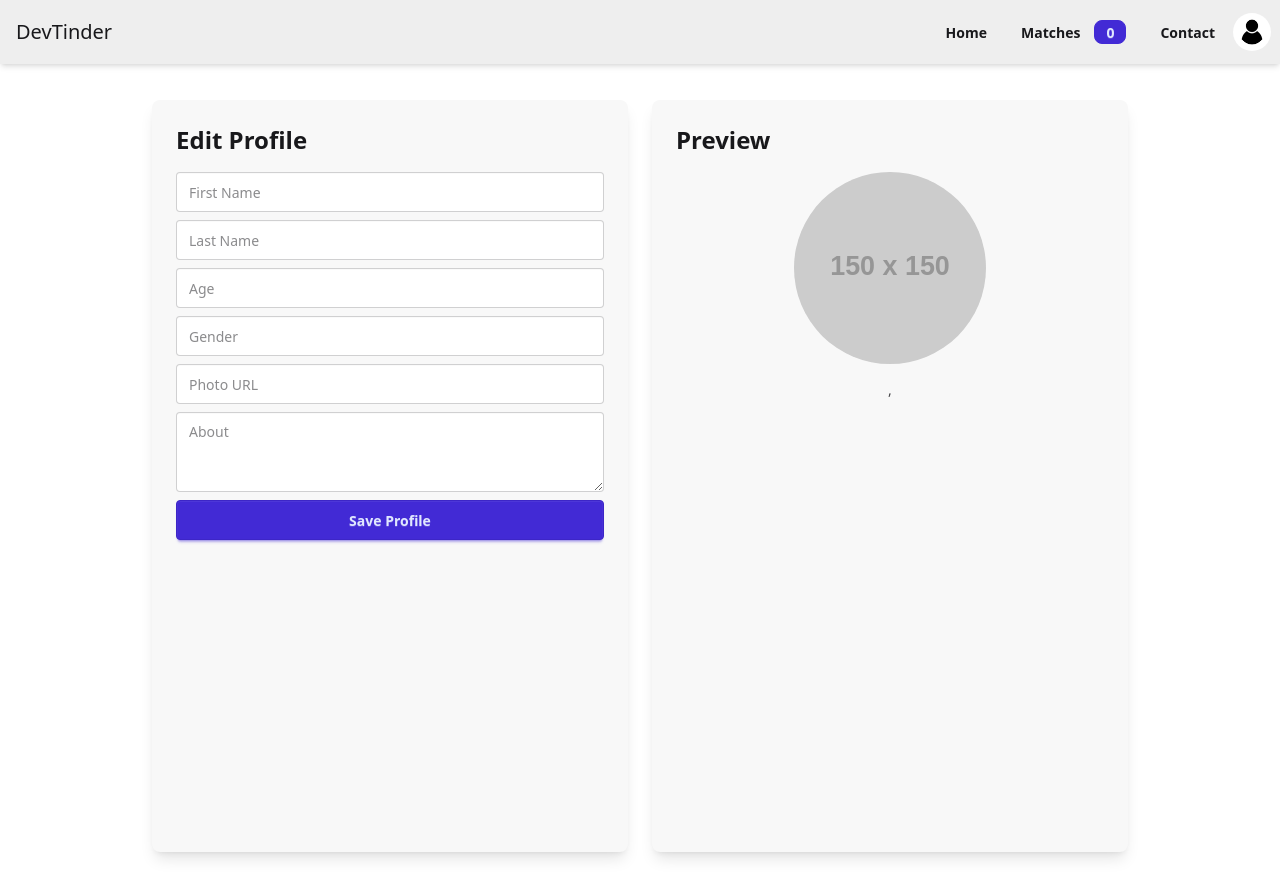
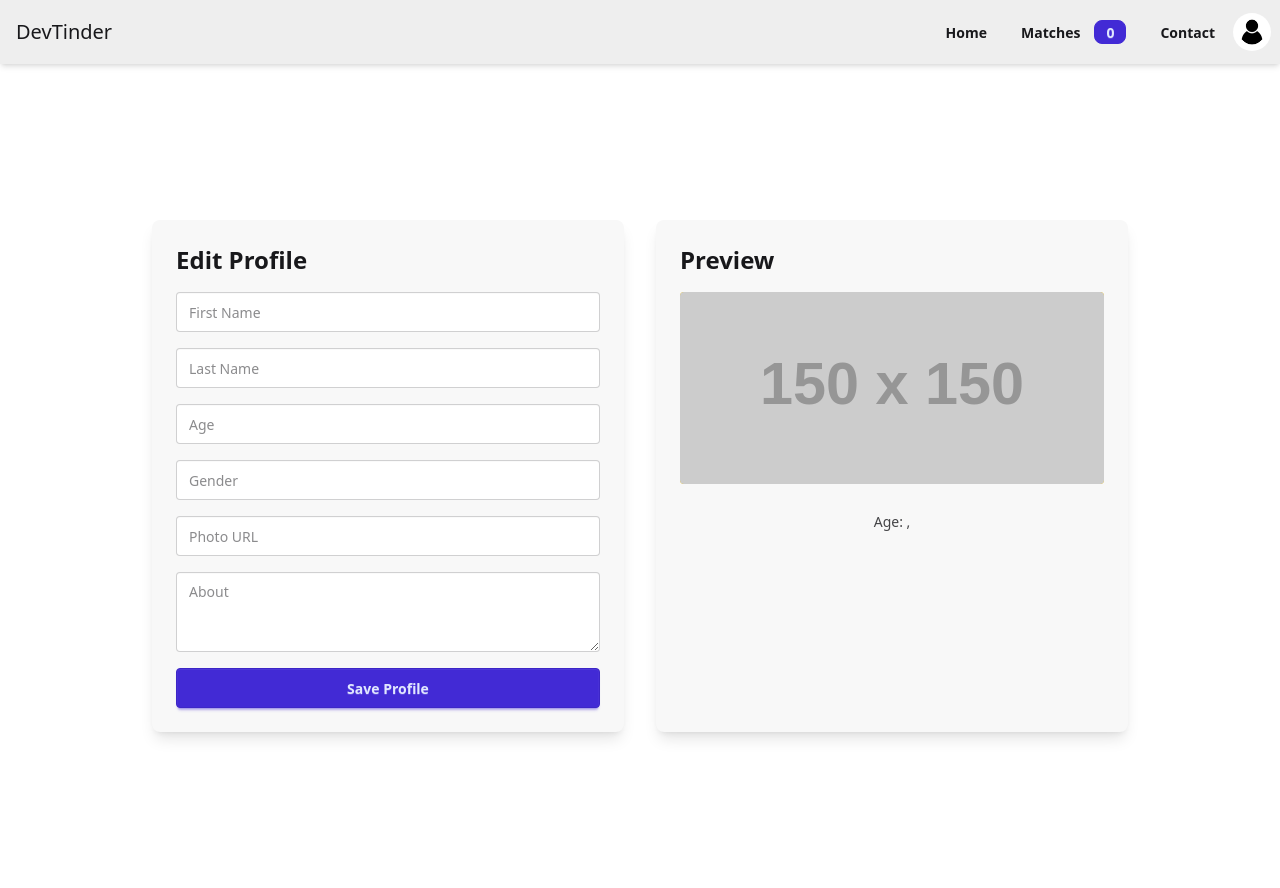
Before and after one commit to Mudasra/Dev-Tinder, a React (Vite) app: page /profile in a window 1280 px wide. Built offline with nearby package versions, Linux system fonts and the light colour scheme; sample sign-in values are in the browser's storage.

Commit message:
Contact Page

```diff
--- a/src/Components/Contact.jsx
+++ b/src/Components/Contact.jsx
@@ -1,157 +1,18 @@
-import {
-  faGit,
-  faLinkedinIn,
-  faTwitter,
-} from "@fortawesome/free-brands-svg-icons";
-import {
-  faEnvelope,
-  faMapMarkerAlt,
-  faPhone,
-} from "@fortawesome/free-solid-svg-icons";
+
 import { FontAwesomeIcon } from "@fortawesome/react-fontawesome";
-import React, { useEffect, useState } from "react";
-import { useSelector } from "react-redux";
 import { Link } from "react-router-dom";
+import LeftSideContact from "./LeftSideContact";
+import RightSideContact from "./RightSideContact";
 
 const Contact = () => {
-  const [form, setform] = useState({ name: "", email: "", message: "" });
-  const [submitted, setSubmitted] = useState(false);
-  const user = useSelector((state) => state.user);
-  const handleChange = (e) => {
-    setform({ ...form, [e.target.name]: e.target.value });
-  };
 
-  const handleSubmit = (e) => {
-    e.preventDefault();
-    if (!form.name || !form.email || !form.message) {
-      alert("Please fill in all fields!");
-      return;
-    }
-    setSubmitted(true);
-    setform({ name: "", email: "", message: "" });
-  };
-
-
-  useEffect(() => {
-    let timer;
-    if (submitted) {
-      timer = setTimeout(() => {
-        setSubmitted(false);
-      }, 1000);
-    }
-
-    return () => clearTimeout(timer);
-  }, [submitted]);
 
   return (
 
     <div className="min-h-screen flex items-center justify-center bg-base-200 p-6">
-           <div className="p-6">
-      <h2 className="text-2xl font-bold">Profile</h2>
-      <p className="mt-2 text-lg">Name: {user?.name || "No name set"}</p>
-      <p className="mt-1 text-gray-600">Bio: {user?.bio || "No bio yet"}</p>
-      <p className="mt-1 text-gray-600">Skills: {user?.skills || "No skills added"}</p>
-    </div>
       <div className="max-w-5xl w-full grid grid-cols-1 md:grid-cols-2 gap-8">
-        {/*left side - contact info */}
-        <div className="card bg-base-100 p-6 flex flex-col justify-between">
-          <div>
-            <h2 className="text-2xl font-bold mb-4">Get in Touch</h2>
-            <p className="opacity-80 mb-6">
-              {" "}
-              Have questions or feedback? Drop a message or reach me via the
-              details below.
-            </p>
-            <ul className="space-y-3">
-              <li className="flex items-center gap-3">
-                <FontAwesomeIcon
-                  icon={faEnvelope}
-                  className="text-primary h-5 w-5"
-                />
-                <span>youremail@example.com</span>
-              </li>
-              <li className="flex items-center gap-3">
-                <FontAwesomeIcon
-                  icon={faPhone}
-                  className="text-primary h-5 w-5"
-                />
-                <span>+1 234 567 890</span>
-              </li>
-              <li className="flex items-center gap-3">
-                <FontAwesomeIcon
-                  icon={faMapMarkerAlt}
-                  className="text-primary h-5 w-5"
-                />
-                <span>New York, USA</span>
-              </li>
-            </ul>
-          </div>
-          {/* social links */}
-          <div className="flex gap-4 mt-6">
-            <Link
-              to={"https://github.com/"}
-              target="_blank"
-              className="btn btn-outline btn-circle"
-            >
-              <FontAwesomeIcon icon={faGit} />
-            </Link>
-            <Link
-              to={"https://linkedin.com/"}
-              target="_blank"
-              className="btn btn-outline btn-circle"
-            >
-              <FontAwesomeIcon icon={faLinkedinIn} />
-            </Link>
-            <Link
-              to={"https://twitter.com/"}
-              target="_blank"
-              className="btn btn-outline btn-circle"
-            >
-              <FontAwesomeIcon icon={faTwitter} />
-            </Link>
-          </div>
-        </div>
-
-        {/* right side - contact form*/}
-        <div className="card p-6 bg-base-100 shadow-lg">
-          <h2 className="text-2xl font-bold mb-4">Send a message</h2>
-
-          <form onSubmit={handleSubmit} className="space-y-4">
-            <input
-              type="text "
-              name="name"
-              placeholder="Name"
-              value={form.name}
-              onChange={handleChange}
-              className="input input-bordered w-full"
-            />
-
-            <input
-              type="email "
-              name="email"
-              placeholder="Email"
-              value={form.email}
-              onChange={handleChange}
-              className="input input-bordered w-full"
-            />
-
-            <textarea
-              name="message"
-              placeholder="Your message"
-              value={form.message}
-              onChange={handleChange}
-              className="w-full textarea textarea-bordered"
-              rows="4"
-            />
-            {submitted ? (<div className="alert alert-success shadow-lg flex justify-center">
-              Thanks! Your message has been sent.
-            </div>):
-
-            (<button type="submit" className="btn btn-primary w-full">
-              Submit
-            </button>)}
-          </form>
-        </div>
+       <LeftSideContact/>
+       <RightSideContact/>
       </div>
     </div>
   );
--- /dev/null
+++ b/src/Components/LeftSideContact.jsx
@@ -0,0 +1,79 @@
+import React from 'react'
+import {
+  faGit,
+  faLinkedinIn,
+  faTwitter,
+} from "@fortawesome/free-brands-svg-icons";
+import {
+  faEnvelope,
+  faMapMarkerAlt,
+  faPhone,
+} from "@fortawesome/free-solid-svg-icons";
+import { FontAwesomeIcon } from "@fortawesome/react-fontawesome";
+import { Link } from 'react-router-dom';
+
+
+
+const LeftSideContact = () => {
+  return (
+     <div className="card bg-base-100 p-6 flex flex-col justify-between">
+          <div>
+            <h2 className="text-2xl font-bold mb-4">Get in Touch</h2>
+            <p className="opacity-80 mb-6">
+              {" "}
+              Have questions or feedback? Drop a message or reach me via the
+              details below.
+            </p>
+            <ul className="space-y-3">
+              <li className="flex items-center gap-3">
+                <FontAwesomeIcon
+                  icon={faEnvelope}
+                  className="text-primary h-5 w-5"
+                />
+                <span>youremail@example.com</span>
+              </li>
+              <li className="flex items-center gap-3">
+                <FontAwesomeIcon
+                  icon={faPhone}
+                  className="text-primary h-5 w-5"
+                />
+                <span>+1 234 567 890</span>
+              </li>
+              <li className="flex items-center gap-3">
+                <FontAwesomeIcon
+                  icon={faMapMarkerAlt}
+                  className="text-primary h-5 w-5"
+                />
+                <span>New York, USA</span>
+              </li>
+            </ul>
+          </div>
+          {/* social links */}
+          <div className="flex gap-4 mt-6">
+            <Link
+              to={"https://github.com/"}
+              target="_blank"
+              className="btn btn-outline btn-circle"
+            >
+              <FontAwesomeIcon icon={faGit} />
+            </Link>
+            <Link
+              to={"https://linkedin.com/"}
+              target="_blank"
+              className="btn btn-outline btn-circle"
+            >
+              <FontAwesomeIcon icon={faLinkedinIn} />
+            </Link>
+            <Link
+              to={"https://twitter.com/"}
+              target="_blank"
+              className="btn btn-outline btn-circle"
+            >
+              <FontAwesomeIcon icon={faTwitter} />
+            </Link>
+          </div>
+        </div>
+  )
+}
+
+export default LeftSideContact
--- a/src/Components/ProfileEdit.jsx
+++ b/src/Components/ProfileEdit.jsx
@@ -24,28 +24,30 @@ const ProfilePage = () => {
   };
 
   return (
-    <div className="flex min-h-screen p-6 gap-6">
+    <div className="flex items-center min-h-screen p-6 gap-6">
+      <div className="grid grid-cols-1 md:grid-cols-2 gap-8">
       {/* Left Panel - Form */}
       <div className="flex-1 bg-base-200 p-6 rounded-lg shadow-lg">
         <h2 className="text-2xl font-bold mb-4">Edit Profile</h2>
-        <input name="firstName" value={formData.firstName} onChange={handleChange} placeholder="First Name" className="input w-full mb-2" />
-        <input name="lastName" value={formData.lastName} onChange={handleChange} placeholder="Last Name" className="input w-full mb-2" />
-        <input name="age" value={formData.age} onChange={handleChange} placeholder="Age" className="input w-full mb-2" />
-        <input name="gender" value={formData.gender} onChange={handleChange} placeholder="Gender" className="input w-full mb-2" />
-        <input name="photo" value={formData.photo} onChange={handleChange} placeholder="Photo URL" className="input w-full mb-2" />
-        <textarea name="about" value={formData.about} onChange={handleChange} placeholder="About" className="textarea w-full mb-2" />
+        <input name="firstName" value={formData.firstName} onChange={handleChange} placeholder="First Name" className="input w-full mb-4" />
+        <input name="lastName" value={formData.lastName} onChange={handleChange} placeholder="Last Name" className="input w-full mb-4" />
+        <input name="age" value={formData.age} onChange={handleChange} placeholder="Age" className="input w-full mb-4" />
+        <input name="gender" value={formData.gender} onChange={handleChange} placeholder="Gender" className="input w-full mb-4" />
+        <input name="photo" value={formData.photo} onChange={handleChange} placeholder="Photo URL" className="input w-full mb-4" />
+        <textarea name="about" value={formData.about} onChange={handleChange} placeholder="About" className="textarea w-full mb-4" />
         <button onClick={handleSave} className="btn btn-primary w-full">Save Profile</button>
       </div>
 
       {/* Right Panel - Live Preview */}
       <div className="flex-1 bg-base-200 p-6 rounded-lg shadow-lg">
         <h2 className="text-2xl font-bold mb-4">Preview</h2>
-        <div className="flex flex-col items-center">
-          <img src={formData.photo || "https://via.placeholder.com/150"} alt="avatar" className="w-48 h-48 rounded-full mb-4 object-cover" />
+        <div className="flex flex-col space-y-3 items-center">
+          <img src={formData.photo || "https://via.placeholder.com/150"} alt="avatar" className="w-full h-48 bg-yellow-400 rounded-sm mb-4 object-cover" />
           <h3 className="text-xl font-semibold">{formData.firstName} {formData.lastName}</h3>
-          <p className="text-sm opacity-80">{formData.age}, {formData.gender}</p>
+          <p className="text-sm opacity-80">Age: {formData.age}, {formData.gender}</p>
           <p className="mt-2 text-center">{formData.about}</p>
         </div>
+      </div>
       </div>
     </div>
   );
--- /dev/null
+++ b/src/Components/RightSideContact.jsx
@@ -0,0 +1,76 @@
+import React, { useEffect, useState } from "react";
+
+const RightSideContact = () => {
+  const [form, setform] = useState({ name: "", email: "", message: "" });
+  const [submitted, setSubmitted] = useState(false);
+
+  const handleChange = (e) => {
+    setform({ ...form, [e.target.name]: e.target.value });
+  };
+
+  const handleSubmit = (e) => {
+    e.preventDefault();
+    if (!form.name || !form.email || !form.message) {
+      alert("Please fill in all fields!");
+      return;
+    }
+    setSubmitted(true);
+    setform({ name: "", email: "", message: "" });
+  };
+
+  useEffect(() => {
+    let timer;
+    if (submitted) {
+      timer = setTimeout(() => {
+        setSubmitted(false);
+      }, 1000);
+    }
+
+    return () => clearTimeout(timer);
+  }, [submitted]);
+  return (
+    <div className="card p-6 bg-base-100 shadow-lg">
+      <h2 className="text-2xl font-bold mb-4">Send a message</h2>
+
+      <form onSubmit={handleSubmit} className="space-y-4">
+        <input
+          type="text "
+          name="name"
+          placeholder="Name"
+          value={form.name}
+          onChange={handleChange}
+          className="input input-bordered w-full"
+        />
+
+        <input
+          type="email "
+          name="email"
+          placeholder="Email"
+          value={form.email}
+          onChange={handleChange}
+          className="input input-bordered w-full"
+        />
+
+        <textarea
+          name="message"
+          placeholder="Your message"
+          value={form.message}
+          onChange={handleChange}
+          className="w-full textarea textarea-bordered"
+          rows="4"
+        />
+        {submitted ? (
+          <div className="alert alert-success shadow-lg flex justify-center">
+            Thanks! Your message has been sent.
+          </div>
+        ) : (
+          <button type="submit" className="btn btn-primary w-full">
+            Submit
+          </button>
+        )}
+      </form>
+    </div>
+  );
+};
+
+export default RightSideContact;
```
